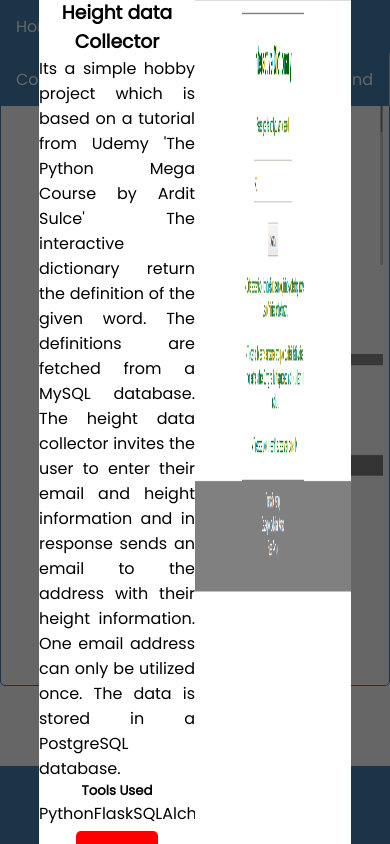
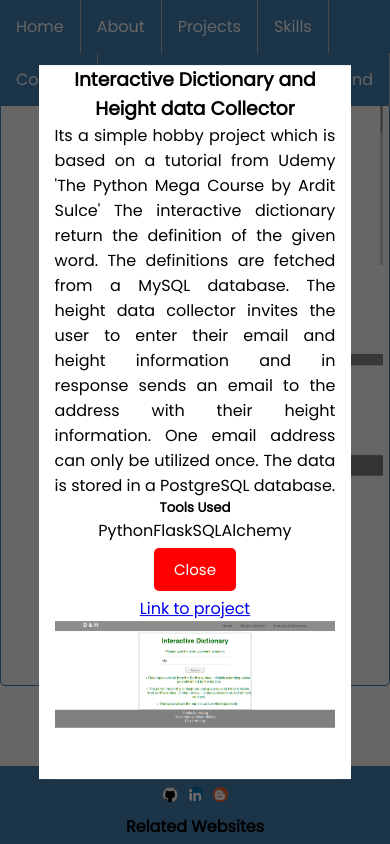
Before and after one commit to faisalakhlaq/react-basics, a React (Create React App) app: page /projects in a window 390 px wide. Both pictures are taken after a click on the element "Interactive Dictionary and Height data Collector". Shown: the part 2059-2903 px from the top of the page. Built offline with nearby package versions, Linux system fonts and the light colour scheme.

Commit message:
media query for project modal

```diff
--- a/src/modal.css
+++ b/src/modal.css
@@ -35,3 +35,28 @@
 .p-image{
     width: 50%;
 }
+
+@media only screen and (max-width: 768px) {
+    .modal-main {
+        position:fixed;
+        background: white;
+        width: 80%;
+        height: auto;
+        top:50%;
+        left:50%;
+        transform: translate(-50%,-50%);
+        display: flex;
+        flex-direction: column;
+        text-align: center;
+        align-items: center;
+        align-self: center;
+    }
+    .p-description{
+        width: 90%;
+        text-align: justify;
+    }
+
+    .p-image{
+        width: 90%;
+    }
+}
```
